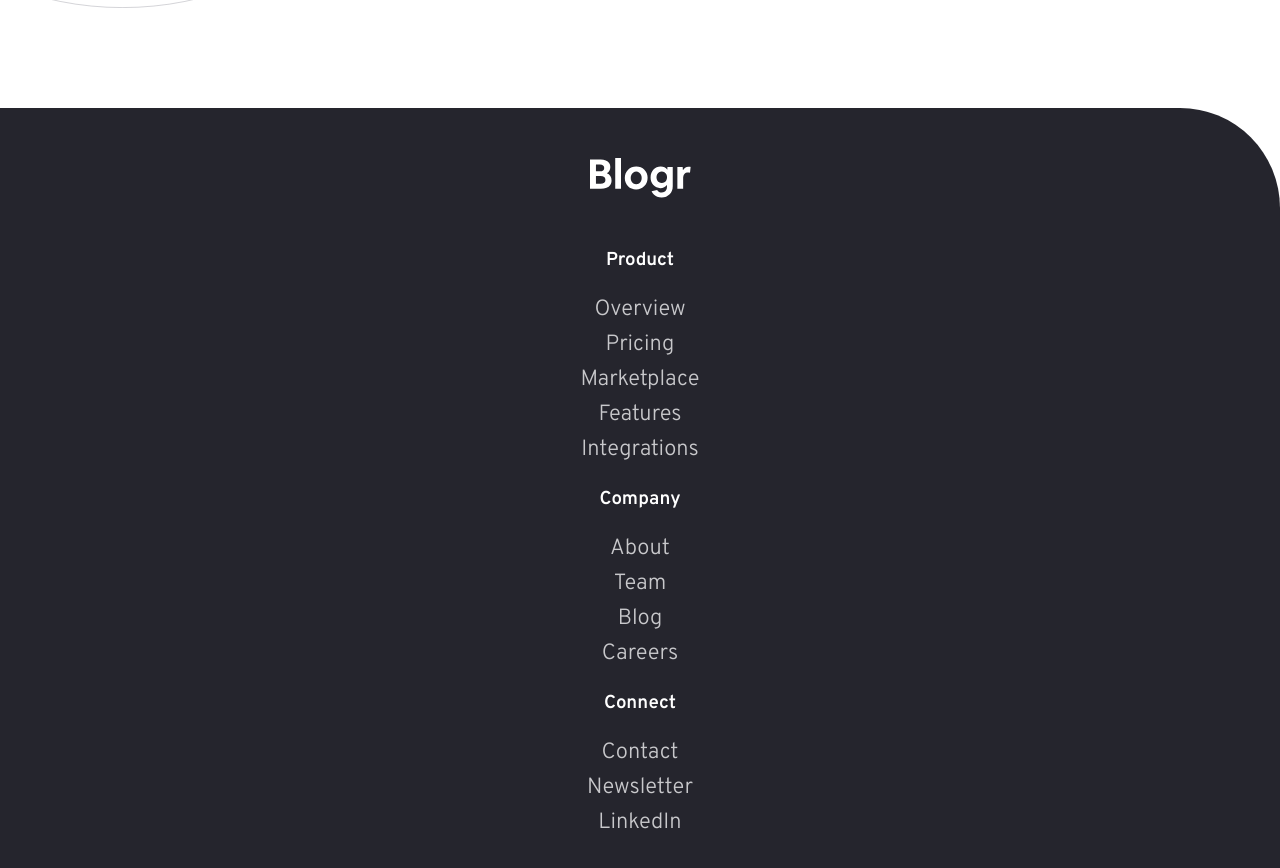
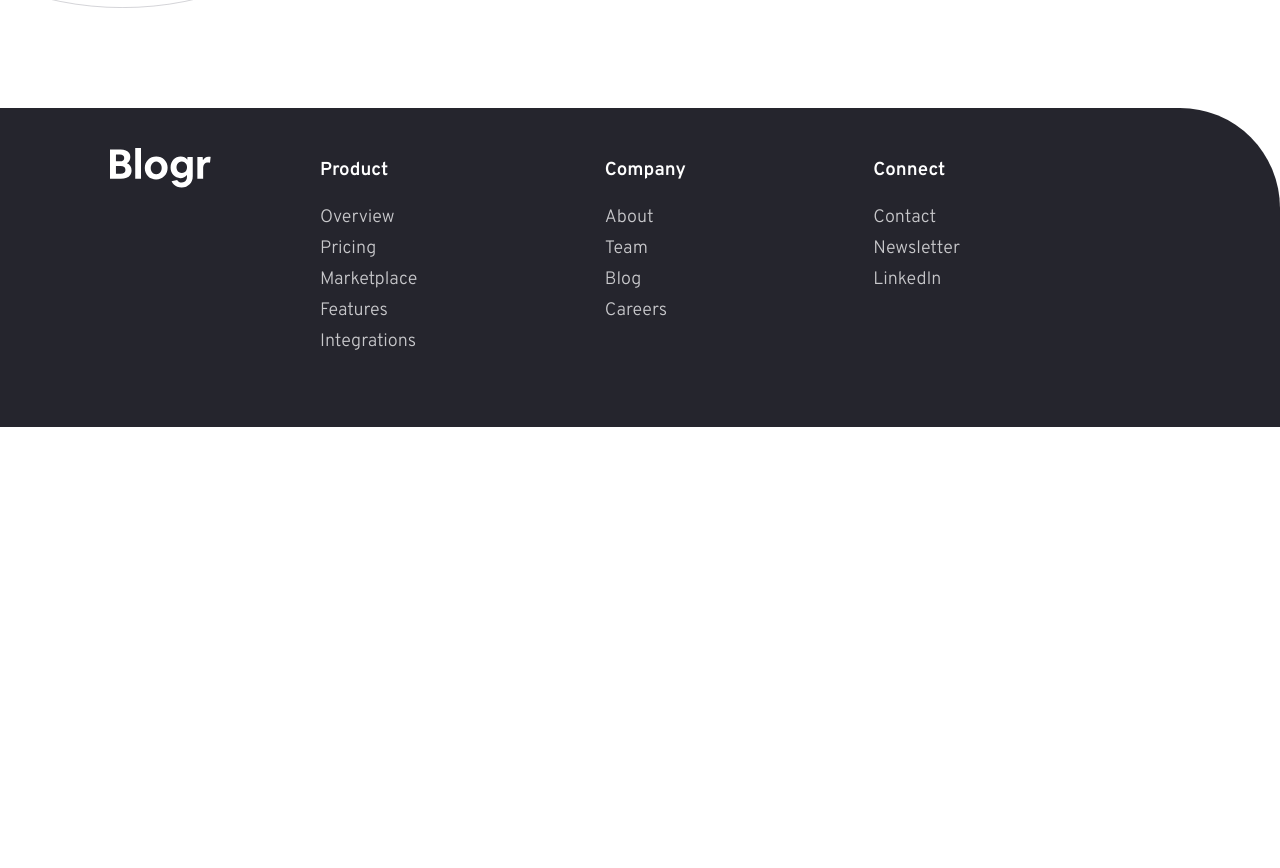
Before and after one commit to salm-codes/blogr-landing-page, a website built with Parcel: page index.html in a window 1280 px wide. Shown: the part 2682-3550 px from the top of the page. After the commit the page ends 3109 px from the top, so only its background shows below. Built offline with nearby package versions, Linux system fonts and the light colour scheme.

Commit message:
Footer Desktop styles

```diff
--- a/src/scss/components/_footer.scss
+++ b/src/scss/components/_footer.scss
@@ -43,3 +43,41 @@
     }
   }
 }
+
+@media (min-width: 768px) {
+  .footer-container {
+    max-width: 1440px;
+    display: flex;
+
+    .logo-blogr {
+      width: 25%;
+      align-items: flex-start;
+      position: relative;
+      bottom: 10px;
+    }
+
+    .footer-links {
+      width: 50%;
+
+      display: flex;
+      justify-content: space-between;
+      align-items: flex-start;
+      flex-direction: row;
+
+      h3,
+      li {
+        text-align: start;
+      }
+
+      li {
+        font-size: 18px;
+        margin-top: 0.5rem;
+
+        &:hover {
+          text-decoration: underline;
+          opacity: 1;
+        }
+      }
+    }
+  }
+}
```
